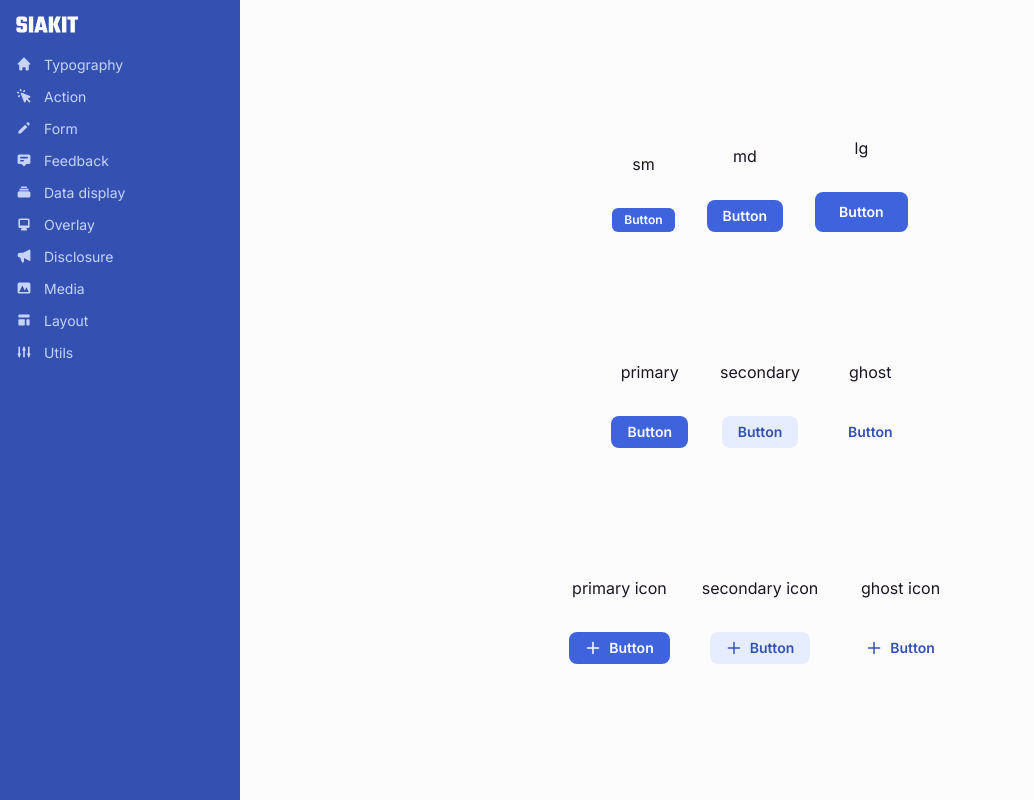
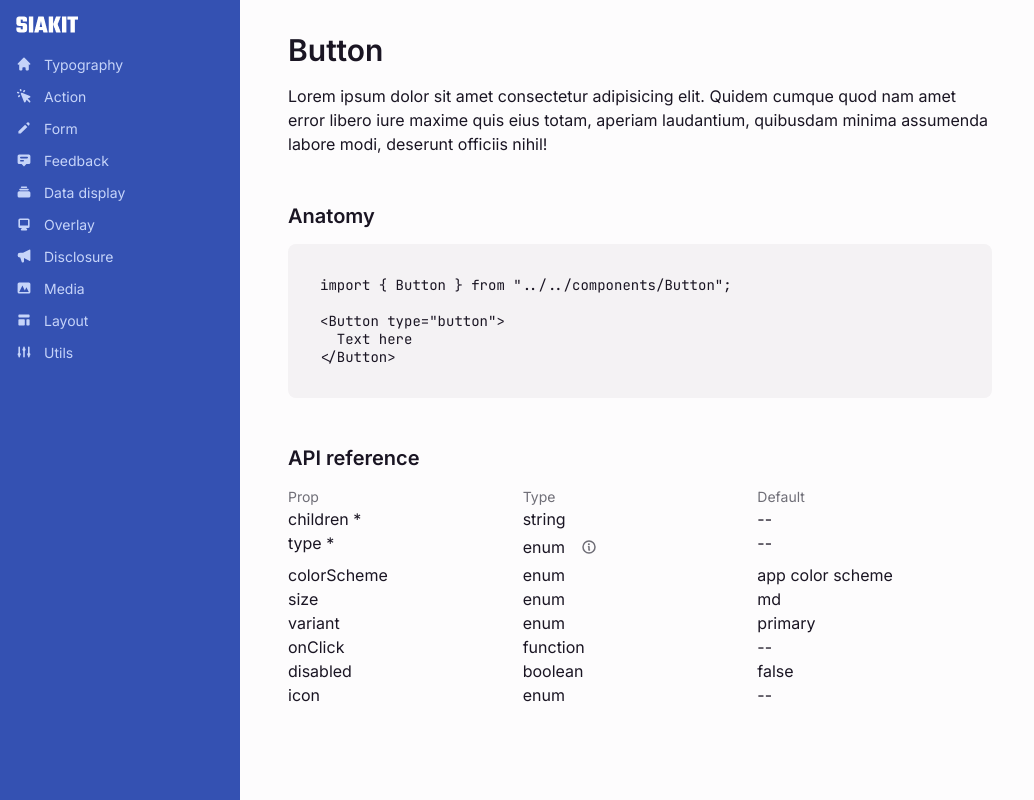
Before and after one commit to brunohfabre/siakitdocumentation, a React (Vite) app: page /action/button in a window 1280 px wide. Shown: the whole page, without its empty margins (0-1034 px from the left). Built offline with nearby package versions, Linux system fonts and the light colour scheme.

Commit message:
init documentation

```diff
--- a/index.html
+++ b/index.html
@@ -10,6 +10,7 @@
     <title>Vite App</title>
 
     <link href="https://fonts.googleapis.com/css2?family=Inter:wght@300;400;500;600;700&display=swap" rel="stylesheet">
+    <link href="https://fonts.googleapis.com/css2?family=JetBrains+Mono&display=swap" rel="stylesheet">
   </head>
   <body>
     <div id="root"></div>
--- a/package.json
+++ b/package.json
@@ -22,6 +22,7 @@
     "date-fns": "^2.28.0",
     "phosphor-react": "^1.4.1",
     "polished": "^4.2.2",
+    "prism-react-renderer": "^1.3.3",
     "react": "^18.0.0",
     "react-day-picker": "^8.0.6",
     "react-dom": "^18.0.0",
--- a/src/components/Button/styles.ts
+++ b/src/components/Button/styles.ts
@@ -23,6 +23,10 @@ export const Container = styled.button<ContainerProps>`
   justify-content: center;
 
   gap: 8px;
+
+  strong {
+    line-height: 100%;
+  }
 
   &:disabled {
     opacity: 0.5;
--- /dev/null
+++ b/src/components/CodeHighlight/index.tsx
@@ -0,0 +1,15 @@
+import { ReactNode } from 'react';
+
+import { Container } from './styles';
+
+type CodeHighlightProps = {
+  children: ReactNode;
+};
+
+export function CodeHighlight({ children }: CodeHighlightProps): JSX.Element {
+  return (
+    <Container>
+      <pre>{children}</pre>
+    </Container>
+  );
+}
--- /dev/null
+++ b/src/components/CodeHighlight/styles.ts
@@ -0,0 +1,12 @@
+import styled from 'styled-components';
+
+export const Container = styled.div`
+  background-color: ${({ theme }) => theme.colors.gray[3]};
+  padding: 32px;
+  border-radius: 8px;
+
+  pre {
+    font-size: 14px;
+    font-family: 'JetBrains Mono', monospace;
+  }
+`;
--- a/src/components/Flex/styles.ts
+++ b/src/components/Flex/styles.ts
@@ -13,6 +13,7 @@ export type ContainerProps = {
 
   gap?: boolean | number;
   padding?: boolean | number | string;
+  margin?: boolean | number | string;
 
   width?: number | string;
   height?: number | string;
@@ -80,6 +81,27 @@ export const Container = styled.div<ContainerProps>`
       padding: ${padding};
     `}
 
+  ${({ margin }) =>
+    margin &&
+    typeof margin === 'boolean' &&
+    css`
+      margin: 16px;
+    `}
+
+  ${({ margin }) =>
+    margin &&
+    typeof margin === 'number' &&
+    css`
+      margin: ${margin}px;
+    `}
+
+  ${({ margin }) =>
+    margin &&
+    typeof margin === 'string' &&
+    css`
+      margin: ${margin};
+    `}
+
   ${({ width }) =>
     width &&
     css`
--- a/src/components/LinkButton/index.tsx
+++ b/src/components/LinkButton/index.tsx
@@ -5,7 +5,7 @@ import { Heading } from '../Heading';
 import { Container, Size } from './styles';
 
 type LinkButtonProps = {
-  type: 'submit' | 'button';
+  type?: 'submit' | 'button';
   children: string;
   colorScheme?: Colors;
   size?: Size;
@@ -16,7 +16,7 @@ type LinkButtonProps = {
 
 export function LinkButton({
   children,
-  type,
+  type = 'button',
   colorScheme,
   size = 'md',
   onClick,
--- a/src/pages/Action/ButtonPage.tsx
+++ b/src/pages/Action/ButtonPage.tsx
@@ -1,96 +1,101 @@
-import { Button } from '../../components/Button';
+import Highlight, { defaultProps } from 'prism-react-renderer';
+import dracula from 'prism-react-renderer/themes/dracula';
+
+import { Card } from '../../components/Card';
+import { CodeHighlight } from '../../components/CodeHighlight';
 import { Flex } from '../../components/Flex';
+import { Grid } from '../../components/Grid';
+import { Heading } from '../../components/Heading';
+import { IconButton } from '../../components/IconButton';
+import { LinkButton } from '../../components/LinkButton';
+import { Popover } from '../../components/Popover';
+import { Spacer } from '../../components/Spacer';
 import { Text } from '../../components/Text';
+
+const buttonCode = `import { Button } from "../../components/Button";
+
+<Button type="button">
+  Text here
+</Button>`;
 
 export function ButtonPage(): JSX.Element {
   return (
-    <Flex justify="center" align="center" gap={128} direction="column" overflow>
-      <Flex align="flex-end" gap={32}>
-        <Flex align="center" gap={32} direction="column">
-          <Text size="md">sm</Text>
+    <Flex justify="center" flex margin="0 240px 0 0">
+      <Flex width={768} padding={32} direction="column" gap>
+        <Heading size="xl">Button</Heading>
+        <Text>
+          Lorem ipsum dolor sit amet consectetur adipisicing elit. Quidem cumque
+          quod nam amet error libero iure maxime quis eius totam, aperiam
+          laudantium, quibusdam minima assumenda labore modi, deserunt officiis
+          nihil!
+        </Text>
 
-          <Button type="button" onClick={() => undefined} size="sm">
-            Button
-          </Button>
-        </Flex>
+        <Spacer height />
+        <Heading>Anatomy</Heading>
+        <CodeHighlight>{buttonCode}</CodeHighlight>
 
-        <Flex align="center" gap={32} direction="column">
-          <Text size="md">md</Text>
+        <Spacer height />
+        <Heading>API reference</Heading>
+        <Grid columns={3}>
+          <Text lowContrast size="sm">
+            Prop
+          </Text>
+          <Text lowContrast size="sm">
+            Type
+          </Text>
+          <Text lowContrast size="sm">
+            Default
+          </Text>
 
-          <Button type="button" onClick={() => undefined}>
-            Button
-          </Button>
-        </Flex>
+          <Text>children *</Text>
+          <Text>string</Text>
+          <Text>--</Text>
 
-        <Flex align="center" gap={32} direction="column">
-          <Text size="md">lg</Text>
+          <Text>type *</Text>
+          <Flex gap={8} align="center">
+            <Text>enum</Text>
+            <Popover
+              content={
+                <Flex padding={8}>
+                  <Text size="sm">{`"button" | "submit"`}</Text>
+                </Flex>
+              }
+            >
+              <IconButton
+                type="button"
+                icon="Info"
+                colorScheme="gray"
+                variant="ghost"
+              />
+            </Popover>
+          </Flex>
 
-          <Button type="button" onClick={() => undefined} size="lg">
-            Button
-          </Button>
-        </Flex>
-      </Flex>
+          <Text>--</Text>
 
-      <Flex direction="row" align="flex-start" gap={32}>
-        <Flex align="center" gap={32} direction="column">
-          <Text size="md">primary</Text>
+          <Text>colorScheme</Text>
+          <Text>enum</Text>
+          <Text>app color scheme</Text>
 
-          <Button type="button" onClick={() => undefined}>
-            Button
-          </Button>
-        </Flex>
+          <Text>size</Text>
+          <Text>enum</Text>
+          <Text>md</Text>
 
-        <Flex align="center" gap={32} direction="column">
-          <Text size="md">secondary</Text>
+          <Text>variant</Text>
+          <Text>enum</Text>
+          <Text>primary</Text>
 
-          <Button type="button" onClick={() => undefined} variant="secondary">
-            Button
-          </Button>
-        </Flex>
+          <Text>onClick</Text>
+          <Text>function</Text>
+          <Text>--</Text>
 
-        <Flex align="center" gap={32} direction="column">
-          <Text size="md">ghost</Text>
+          <Text>disabled</Text>
+          <Text>boolean</Text>
+          <Text>false</Text>
 
-          <Button type="button" onClick={() => undefined} variant="ghost">
-            Button
-          </Button>
-        </Flex>
-      </Flex>
-
-      <Flex direction="row" align="flex-start" gap={32}>
-        <Flex align="center" gap={32} direction="column">
-          <Text size="md">primary icon</Text>
-
-          <Button type="button" onClick={() => undefined} icon="Plus">
-            Button
-          </Button>
-        </Flex>
-
-        <Flex align="center" gap={32} direction="column">
-          <Text size="md">secondary icon</Text>
-
-          <Button
-            type="button"
-            onClick={() => undefined}
-            variant="secondary"
-            icon="Plus"
-          >
-            Button
-          </Button>
-        </Flex>
-
-        <Flex align="center" gap={32} direction="column">
-          <Text size="md">ghost icon</Text>
-
-          <Button
-            type="button"
-            onClick={() => undefined}
-            variant="ghost"
-            icon="Plus"
-          >
-            Button
-          </Button>
-        </Flex>
+          <Text>icon</Text>
+          <Text>enum</Text>
+          <Text>--</Text>
+        </Grid>
       </Flex>
     </Flex>
   );
```
Also changed, not shown: 1 other file (tests, documents, lock files or other folders).
